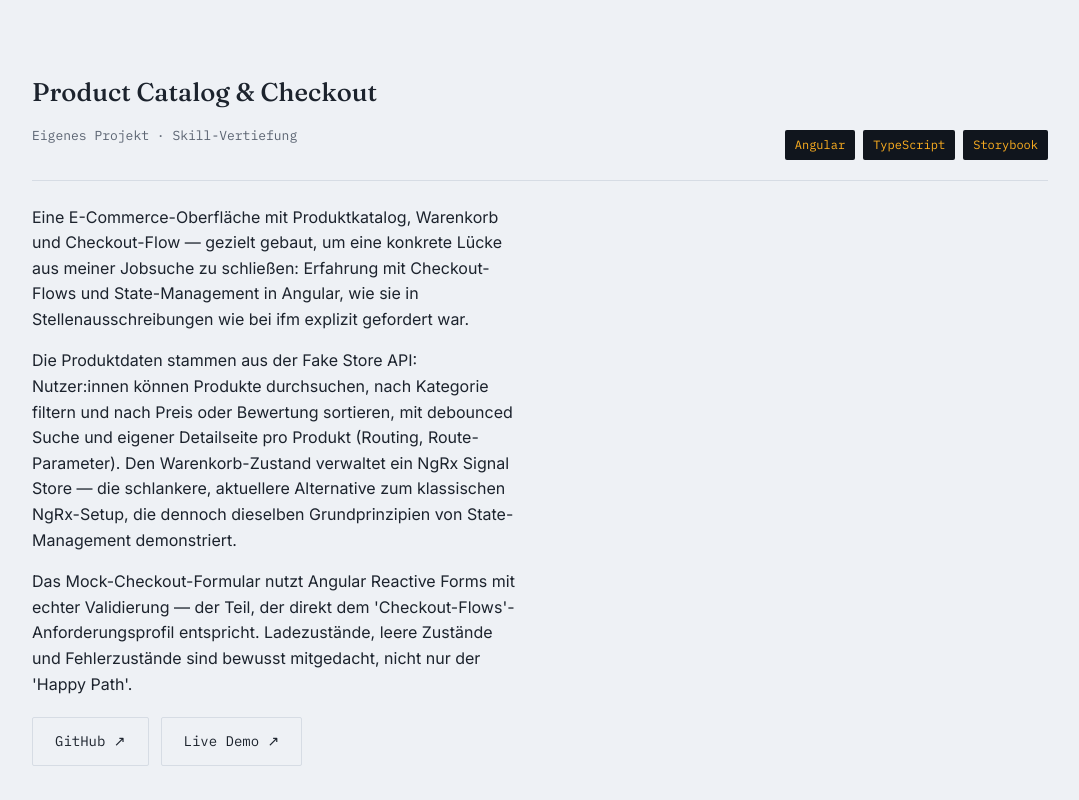
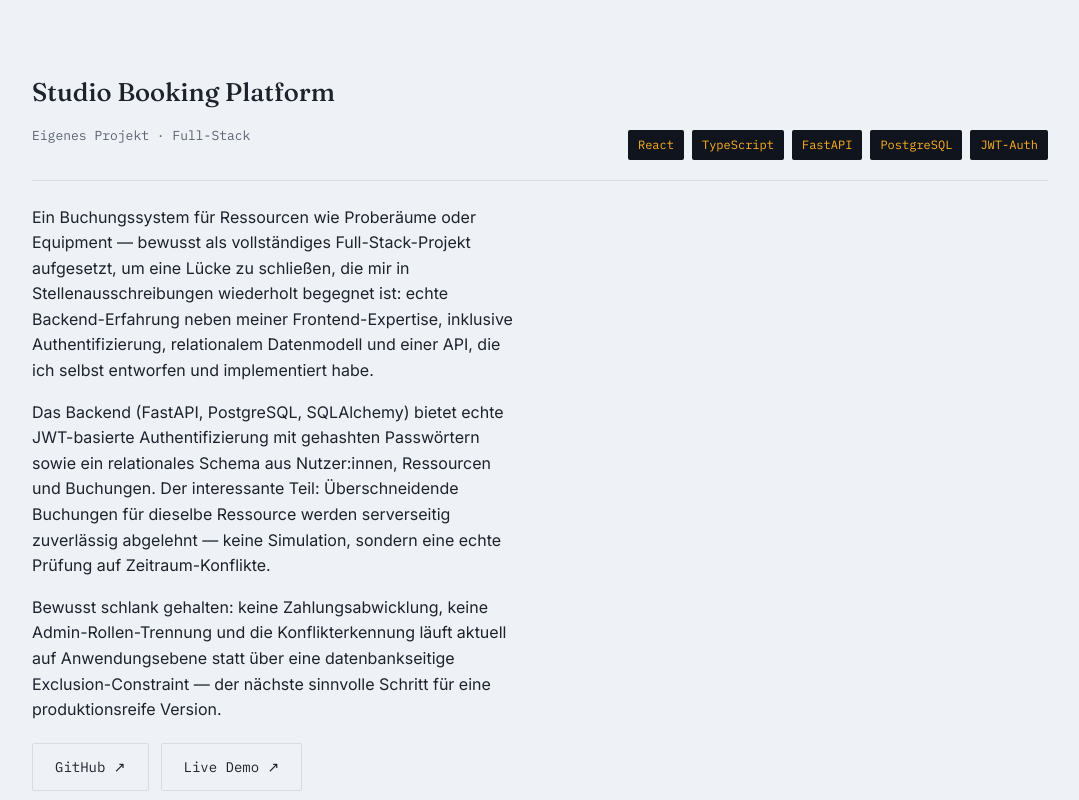
Before and after one commit to AnjaliKunder97/anjali-portfolio, a React (Vite) app: page / in a window 1280 px wide. Shown: the part 4380-5180 px from the top of the page, without its empty margins (100-1179 px from the left). Built offline with nearby package versions, Linux system fonts and the light colour scheme; the HTML template or start-up script is replaced by a standard one.

Commit message:
Add Studio Booking Full stack project with GitHub/live links

```diff
--- a/src/data.ts
+++ b/src/data.ts
@@ -100,6 +100,20 @@ export const caseStudies: CaseStudy[] = [
     placeholderNote: 'Screenshots nicht mehr verfügbar — Projekt von 2019/2020.',
   },
   {
+    title: 'Studio Booking Platform',
+    meta: 'Eigenes Projekt · Full-Stack',
+    stack: ['React', 'TypeScript', 'FastAPI', 'PostgreSQL', 'JWT-Auth'],
+    paragraphs: [
+      'Ein Buchungssystem für Ressourcen wie Proberäume oder Equipment — bewusst als vollständiges Full-Stack-Projekt aufgesetzt, um eine Lücke zu schließen, die mir in Stellenausschreibungen wiederholt begegnet ist: echte Backend-Erfahrung neben meiner Frontend-Expertise, inklusive Authentifizierung, relationalem Datenmodell und einer API, die ich selbst entworfen und implementiert habe.',
+      'Das Backend (FastAPI, PostgreSQL, SQLAlchemy) bietet echte JWT-basierte Authentifizierung mit gehashten Passwörtern sowie ein relationales Schema aus Nutzer:innen, Ressourcen und Buchungen. Der interessante Teil: Überschneidende Buchungen für dieselbe Ressource werden serverseitig zuverlässig abgelehnt — keine Simulation, sondern eine echte Prüfung auf Zeitraum-Konflikte.',
+      'Bewusst schlank gehalten: keine Zahlungsabwicklung, keine Admin-Rollen-Trennung und die Konflikterkennung läuft aktuell auf Anwendungsebene statt über eine datenbankseitige Exclusion-Constraint — der nächste sinnvolle Schritt für eine produktionsreife Version.',
+    ],
+    links: [
+      { label: 'GitHub ↗', href: 'https://github.com/AnjaliKunder97/studio-booking-platform' },
+      { label: 'Live Demo ↗', href: 'https://studio-booking-platform-1.onrender.com' },
+    ],
+  },
+  {
     title: 'Product Catalog & Checkout',
     meta: 'Eigenes Projekt · Skill-Vertiefung',
     stack: ['Angular', 'TypeScript', 'Storybook'],
```
